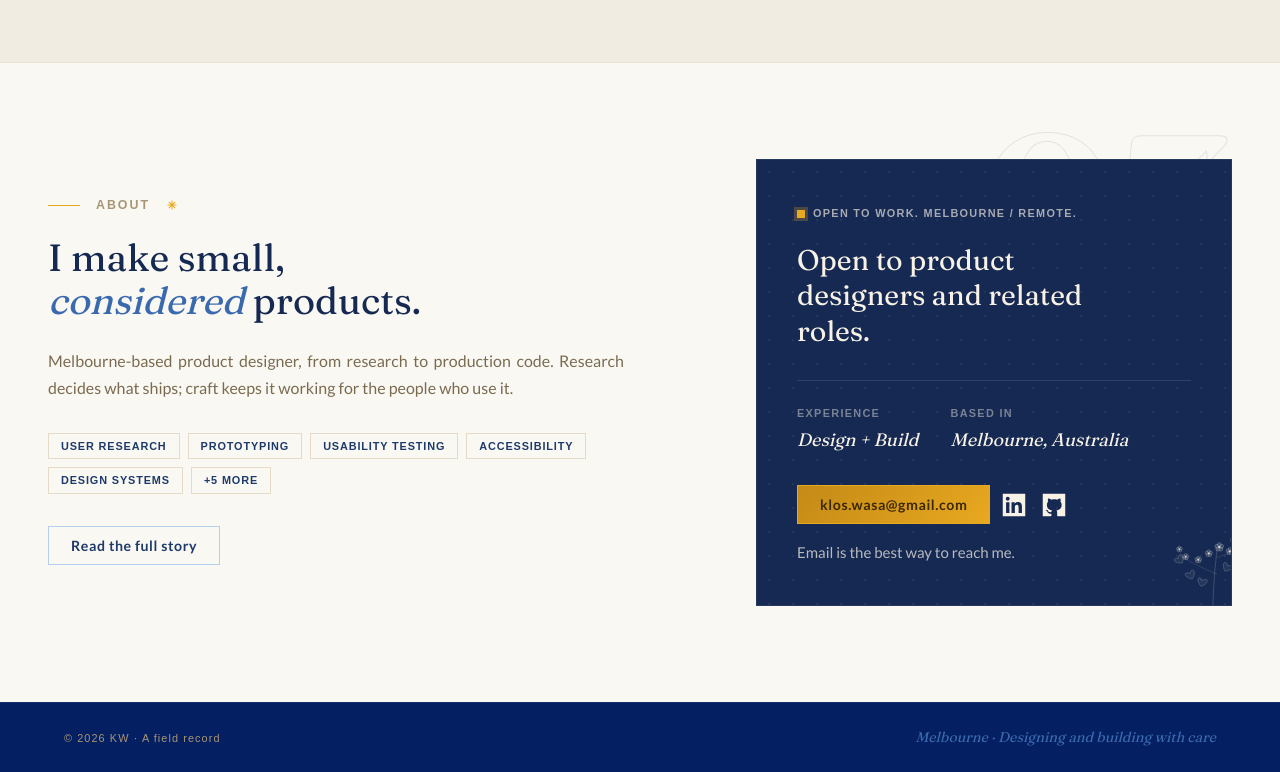
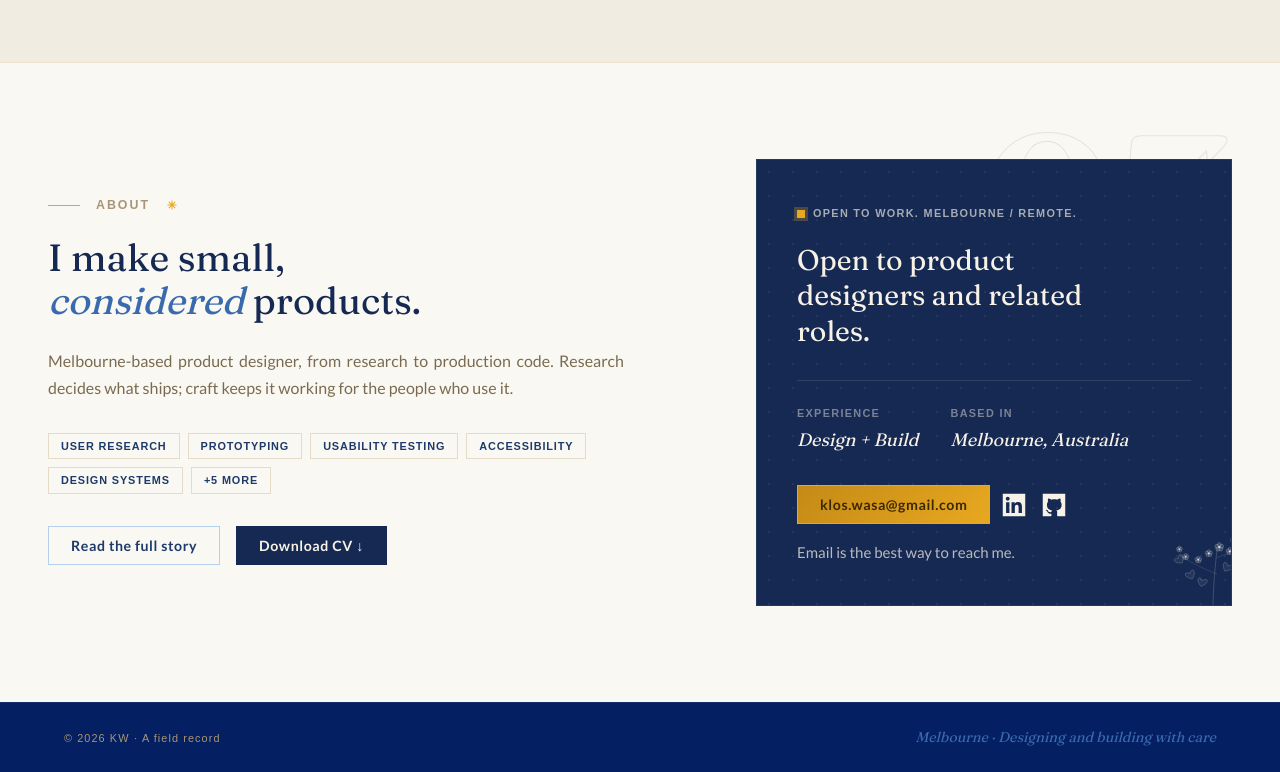
Before and after one commit to Kloswasa/portfolio-site, a Next.js app: page / in a window 1280 px wide. Shown: the part 1527-2299 px from the top of the page. Built offline with nearby package versions, Linux system fonts and the light colour scheme; a web font is replaced by a local one.

Commit message:
Update HomeAboutSection.tsx

```diff
--- a/src/components/home/HomeAboutSection.tsx
+++ b/src/components/home/HomeAboutSection.tsx
@@ -58,7 +58,14 @@ export function HomeAboutSection() {
               <Link className="btn btn-secondary" href="/about">
                 Read the full story
               </Link>
-
+              <a
+                className="btn btn-primary"
+                href={siteConfig.resume.downloadHref}
+                target="_blank"
+                rel="noopener noreferrer"
+              >
+                Download CV ↓
+              </a>
             </div>
           </SnapItem>
 
```
